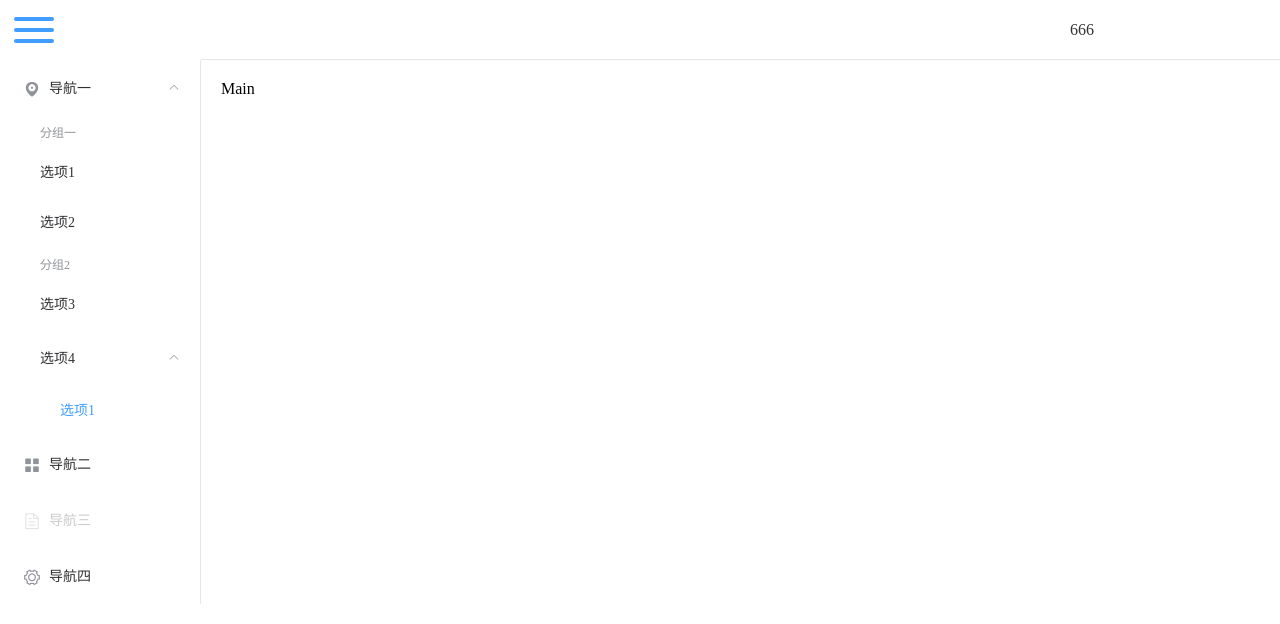
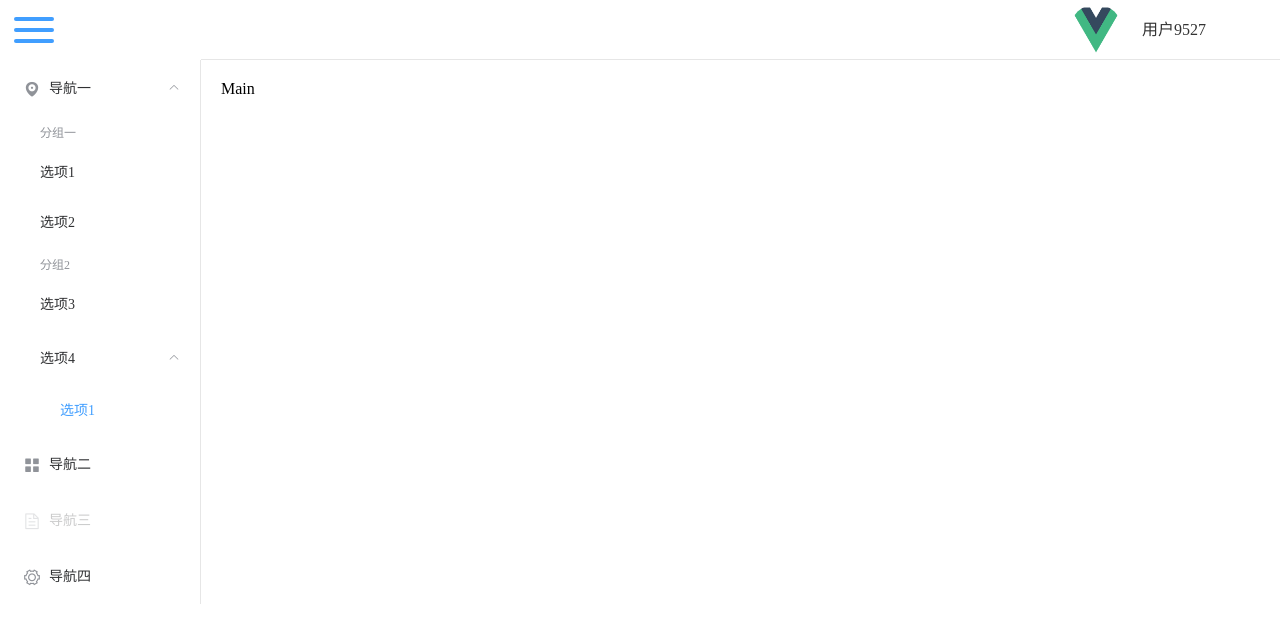
Before and after one commit to McCarthey/vue-admin-tpl, a Vue app: page /#/ in a window 1280 px wide. Shown: the top 624 px of the page. Built offline with nearby package versions, Linux system fonts and the light colour scheme.

Commit message:
一些调整

```diff
--- a/src/components/Avatar.vue
+++ b/src/components/Avatar.vue
@@ -1,6 +1,6 @@
 <template>
-  <div>
-    666
+  <div class="avatar-wrapper">
+    <img src="../assets/logo.png" width="52" height="52">
   </div>
 </template>
 
@@ -9,3 +9,13 @@ export default {
   name:"avatar"
 }
 </script>
+
+<style lang="scss" scoped>
+.avatar-wrapper {
+  width: 52px;
+  height: 52px;
+  border-radius: 50%;
+  overflow: hidden;
+  margin-top: 4px;
+}
+</style>
--- a/src/components/Profile.vue
+++ b/src/components/Profile.vue
@@ -1,6 +1,17 @@
 <template>
   <div class="profile-wrapper">
     <Avatar></Avatar>
+    <el-popover
+      ref="profile"
+      placement="bottom"
+      width="200"
+      trigger="click"
+      >
+      <div style="text-align:center;">
+        <el-button size="mini" type="text" @click="logout()">退出登录</el-button>
+      </div>
+    </el-popover>
+    <p v-popover:profile>{{username}}</p>
   </div>
 </template>
 
@@ -8,12 +19,31 @@
   import Avatar from '@/components/Avatar'
   export default {
     name:'profile',
-    components:{ Avatar }
+    components:{ Avatar },
+    data(){
+      return {
+        username:'用户9527',
+        visible2:false,
+      }
+    },
+    methods:{
+      logout(){
+
+      }
+    }
   }
 </script>
 
 <style lang="scss" scoped>
 .profile-wrapper {
   display: flex;
+  p {
+    margin: 0 20px 0;
+    cursor: pointer;
+    transition: .3s;
+    &:hover {
+      color: #999;
+    }
+  }
 }
 </style>
--- a/src/styles/_element-variables.scss
+++ b/src/styles/_element-variables.scss
@@ -1,3 +1,10 @@
+$--color-primary: #409EFF; //默认颜色
+
+/* 改变 icon 字体路径变量，必需 */
+$--font-path: '~element-ui/lib/theme-chalk/fonts';
+
+@import "~element-ui/packages/theme-chalk/src/index";
+
  .el-header, .el-footer {
     // background-color: #B3C0D1;
     color: #333;
```
